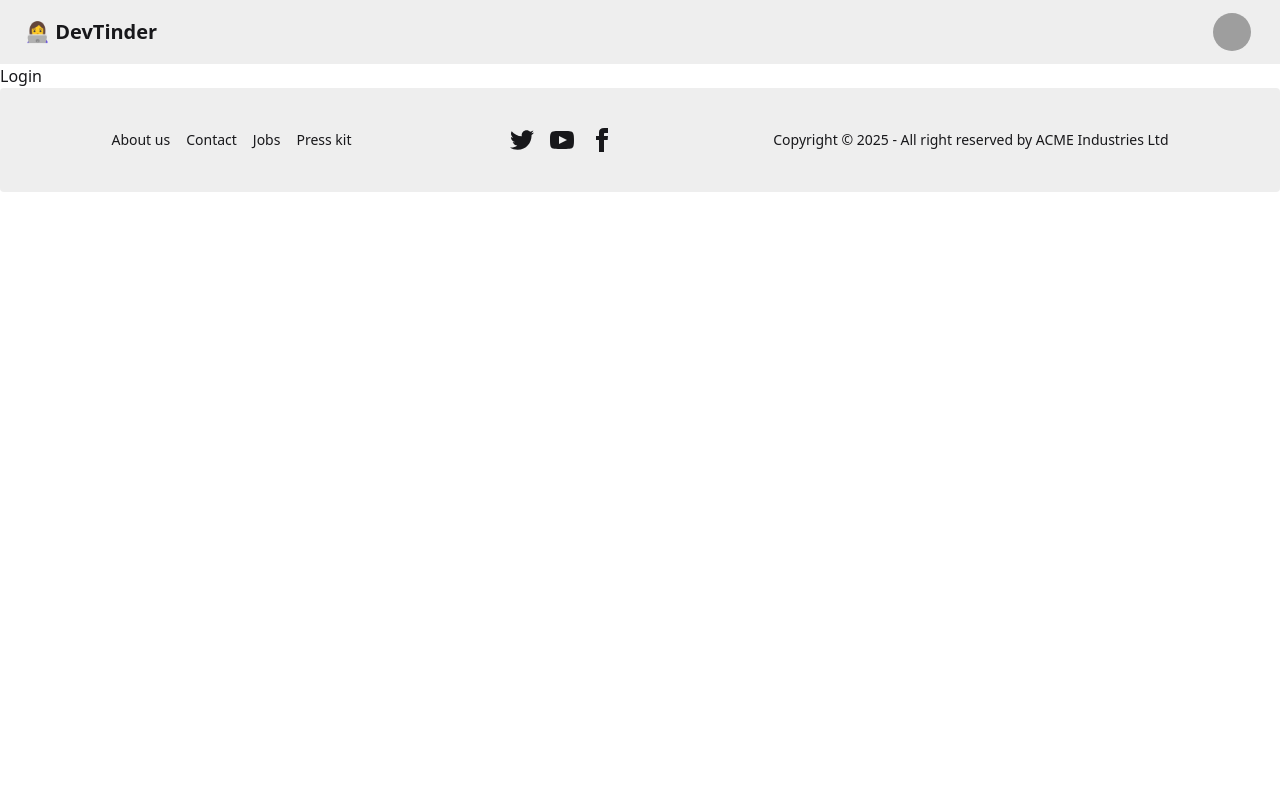
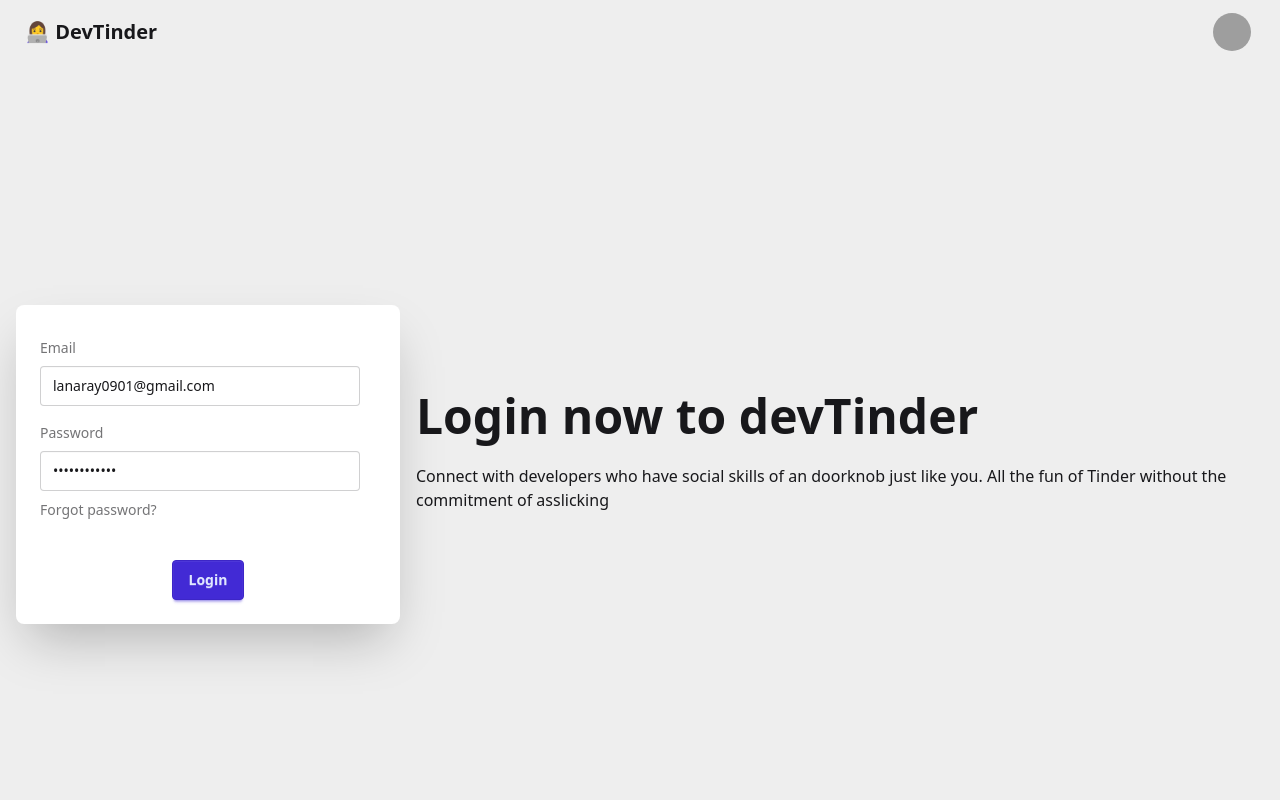
Before and after one commit to Nemo21/devTinderUI, a React (Vite) app: page /login in a window 1280 px wide. Shown: the top 800 px of the page. Built offline with nearby package versions, Linux system fonts and the light colour scheme; grey boxes are pictures that could not be loaded.

Commit message:
Cookie eating but dont know why data not cum

```diff
--- a/package.json
+++ b/package.json
@@ -10,6 +10,7 @@
     "preview": "vite preview"
   },
   "dependencies": {
+    "axios": "^1.7.9",
     "daisyui": "^5.0.0-beta.7",
     "react": "^19.0.0",
     "react-dom": "^19.0.0",
--- a/src/Login.jsx
+++ b/src/Login.jsx
@@ -1,8 +1,54 @@
+import { useState } from 'react';
+import axios from 'axios';
 import React from 'react'
 
 const Login = () => {
+  const[emailId,setEmailId]=useState("lanaray0901@gmail.com");
+  const[password,setPassword]=useState("LanaRay0901!")
+
+  const handleLogin=async()=>{
+    try {
+      const res=await axios.post("http://localhost:6969/login",{emailId,password},{withCredentials:true})
+    } catch (error) {
+      console.error(error)
+    }
+  }
   return (
-    <div>Login</div>
+    <div>
+        <div className="hero bg-base-300 min-h-screen">
+      <div className="hero-content flex-col lg:flex-row-reverse">
+        <div className="text-center lg:text-left">
+          <h1 className="text-5xl font-bold">Login now to devTinder</h1>
+          <p className="py-6">
+            Connect with developers who have social skills of an doorknob
+            just like you. All the fun of Tinder without the commitment of asslicking
+          </p>
+        </div>
+        <div className="card bg-base-100 w-full max-w-sm shrink-0 shadow-2xl">
+          <form className="card-body">
+            <div className="form-control">
+              <label className="label my-2">
+                <span className="label-text">Email</span>
+              </label>
+              <input type="email" placeholder="email" onChange={(e)=>setEmailId(e.target.value)} className="input input-bordered" required value={emailId} />
+            </div>
+            <div className="form-control">
+              <label className="label my-2">
+                <span className="label-text">Password</span>
+              </label>
+              <input type="password" placeholder="password" onChange={(e)=>setPassword(e.target.value)} className="input input-bordered" required value={password} />
+              <label className="label my-2">
+                <a href="#" className="label-text-alt link link-hover">Forgot password?</a>
+              </label>
+            </div>
+            <div className="form-control mt-6 flex justify-center">
+              <button className="btn btn-primary" onClick={handleLogin}>Login</button>
+            </div>
+          </form>
+        </div>
+      </div>
+    </div>
+    </div>
   )
 }
 
```
Also changed, not shown: 1 other file (tests, documents, lock files or other folders).
